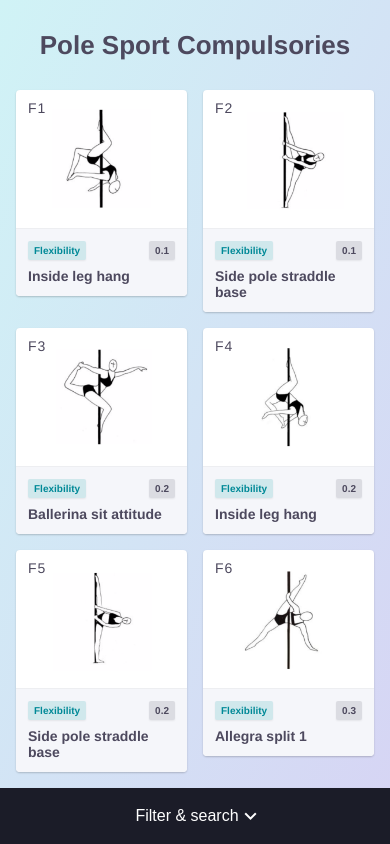
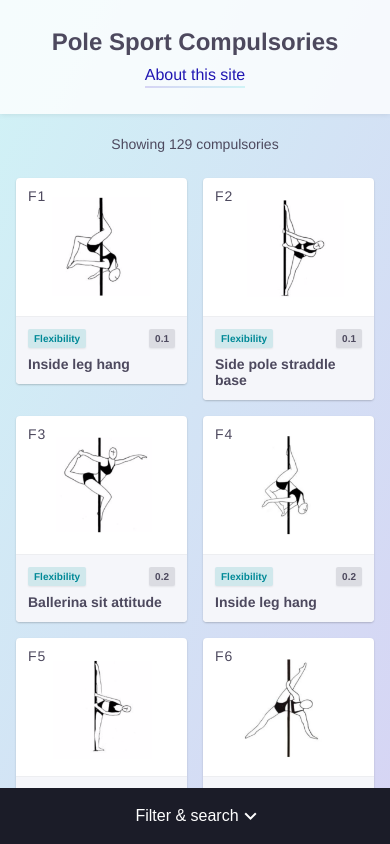
Before and after one commit to martinetruls/cop, a Vue app: page / in a window 390 px wide. Shown: the top 844 px of the page. Built offline with nearby package versions, Linux system fonts and the light colour scheme; a web font is replaced by a local one.

Commit message:
Adding about-link to mobile + clean up

```diff
--- a/src/components/CompulsoryOverview.vue
+++ b/src/components/CompulsoryOverview.vue
@@ -6,9 +6,10 @@
       @handleSearch="filterbySearch"
     ></FilterContainer>
 
-    <div>
     <header>
       <h1>Pole Sport Compulsories</h1>
+      <!-- Mobile only -->
+      <router-link id="about" to="/about">About this site</router-link>
       <p
         class="show-count"
       >Showing {{ compulsories.length > filteredList.length ? filteredList.length + " of" : ""}} {{ compulsories.length}} compulsories</p>
@@ -21,7 +22,6 @@
         v-bind:key="compulsory.id"
         v-bind:compulsory="compulsory"
       ></CompulsoryCard>
-      </div>
     </div>
   </div>
 </template>
@@ -135,62 +135,127 @@ export default {
 <style lang="scss" scoped>
 @import "../styles/vars.scss";
 
-header {
-  display: flex;
-  justify-content: space-between;
-  align-items: flex-end;
-  padding: $ws-xl 0;
-}
+.overview {
+  margin-left: $filter-desktop-width;
 
-h1 {
-  font-size: 3.8rem;
-  line-height: 1;
-
-  @media all and (max-width: $desktop-breakpoint) {
-    text-align: center;
-    width: 100%;
-    font-size: 2.6rem;
-  }
-}
-
-.overview {
-  padding: $ws-xxxl;
-  padding-top: 0;
-  margin-left: 270px;
-
-  @media all and (max-width: 1150px) {
-    padding: $ws-xl $ws-l;
-    padding-top: 0;
-  }
-
+  // Mobile view - filter on the bottom
   @media all and (max-width: $desktop-breakpoint) {
     margin-left: 0;
     margin-bottom: $mobile-filter-height;
   }
+}
 
+header {
+  position: relative;
+  display: flex;
+  justify-content: space-between;
+  align-items: flex-end;
+  padding: $ws-l $ws-xxxl;
+  background-color: rgba(255, 255, 255, 0.8);
+  box-shadow: 0 0px 6px rgba(0, 0, 0, 0.1);
+
+  // Desktop small view
+  @media all and (max-width: 1150px) {
+    padding: $ws-l $ws-xl;
+  }
+
+  // When it is time to move the count
+  @media all and (max-width: 900px) {
+    margin-bottom: 3.2rem;
+  }
+
+  // Mobile view - filter on the bottom
+  @media all and (max-width: $desktop-breakpoint) {
+    flex-direction: column;
+    align-items: center;
+  }
+
+  // Mobile view - smallest
   @media all and (max-width: $mobile-breakpoint) {
     padding: $ws-l $ws-m;
-    padding-top: 0;
+  }
+}
+
+h1 {
+  font-size: 2.6rem;
+  line-height: 1;
+
+  // Mobile view - filter on the bottom
+  @media all and (max-width: $desktop-breakpoint) {
+    font-size: 2.4rem;
+    line-height: 1.5;
+    text-align: center;
   }
 }
 
 .show-count {
-  font-weight: 400;
+  font-weight: 300;
+  font-size: 1.4rem;
+  line-height: 2rem;
 
+  // When it is time to move the count
   @media all and (max-width: 900px) {
-    display: none;
+    position: absolute;
+    bottom: -40px;
+    right: 0;
+    width: 100%;
+    padding: 0 $ws-xl;
+    text-align: right;
+  }
+
+  // Mobile view - smallest
+  @media all and (max-width: $mobile-breakpoint) {
+    text-align: center;
   }
 }
 
 .grid {
   display: grid;
+  padding: $ws-xxl $ws-xxxl;
   grid-template-columns: repeat(auto-fill, minmax(23rem, 1fr));
   grid-template-rows: auto;
   grid-gap: $ws-xl;
 
+  // Desktop small view
+  @media all and (max-width: 1150px) {
+    padding: $ws-xl;
+  }
+
+  // Mobile view - smallest
   @media all and (max-width: $mobile-breakpoint) {
+    padding: $ws-xl $ws-m;
     grid-template-columns: repeat(auto-fill, minmax(15rem, 1fr));
     grid-gap: $ws-m;
   }
 }
+
+$underline-gradient: linear-gradient(to right, $purple-20 0%, $ocean-20 100%);
+
+#about {
+  display: none;
+  text-align: center;
+  color: $purple-dark;
+  font-weight: 400;
+  text-decoration: none;
+  padding: 6px 0.8rem;
+  margin: 0 -0.8rem;
+  background-image: $underline-gradient;
+  background-position: bottom 2px right 0.8rem;
+  background-size: calc(100% - 1.6rem) 2px;
+  background-repeat: no-repeat;
+  border-radius: 3px;
+
+  transition: color 0.15s ease-in-out, background-size 0.15s ease-in-out,
+    background-position 0.15s ease-in-out;
+
+  @media all and (max-width: $desktop-breakpoint) {
+    display: block;
+  }
+
+  &:hover {
+    color: $dark-mode-90;
+    background-position: bottom right 0px;
+    background-size: 100% 100%;
+  }
+}
 </style>
--- a/src/components/FilterContainer.vue
+++ b/src/components/FilterContainer.vue
@@ -135,7 +135,7 @@ export default {
   bottom: 0;
   left: 0;
   background-color: $dark-mode-background;
-  width: 270px;
+  width: $filter-desktop-width;
   height: 100vh;
 
   transition: transform 0.3s ease-in-out;
--- a/src/styles/vars.scss
+++ b/src/styles/vars.scss
@@ -83,3 +83,5 @@ $desktop-breakpoint: 850px;
 $mobile-breakpoint: 550px;
 
 $mobile-filter-height: 5.6rem;
+
+$filter-desktop-width: 27rem;
```
Lines whose indentation alone changed are shown as unchanged.
